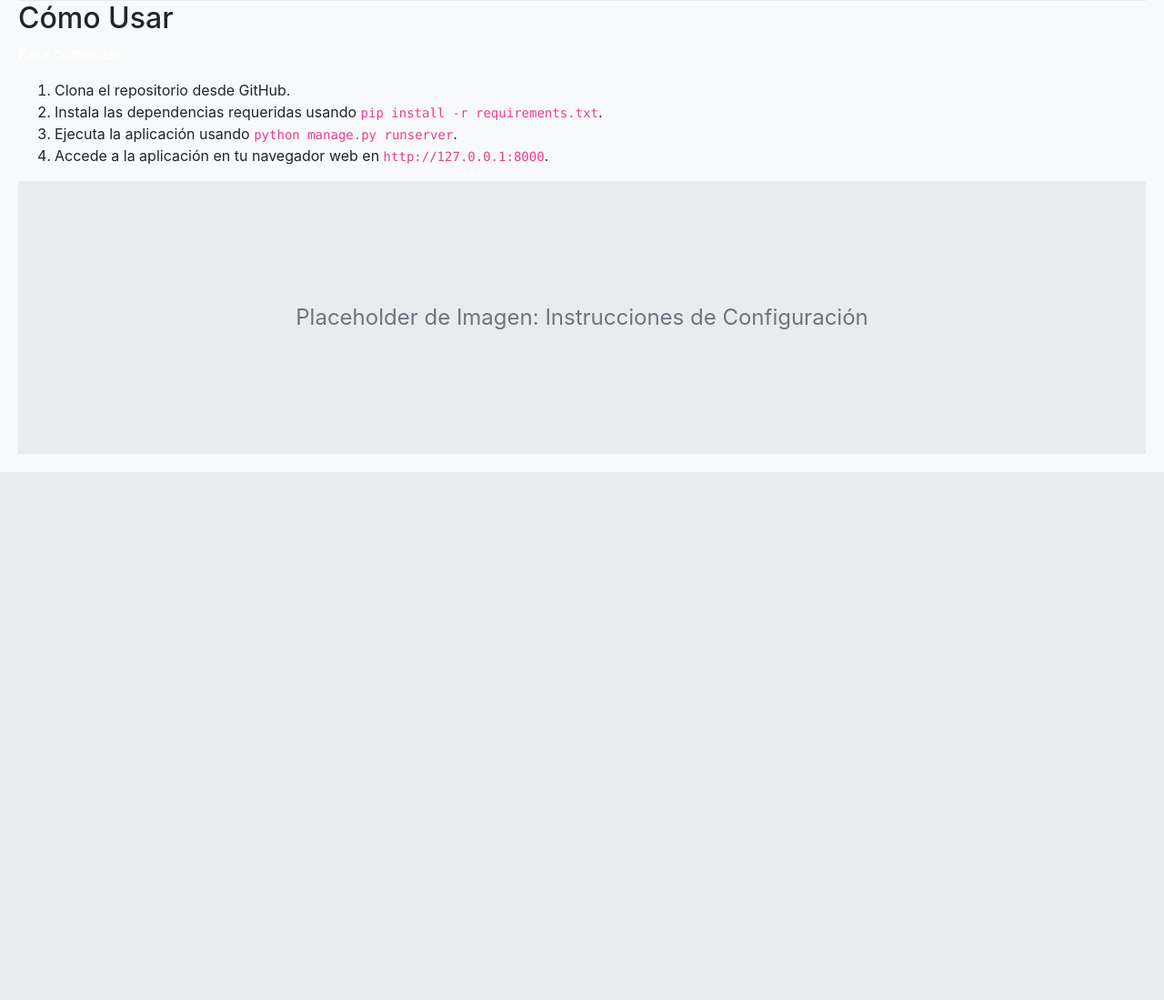
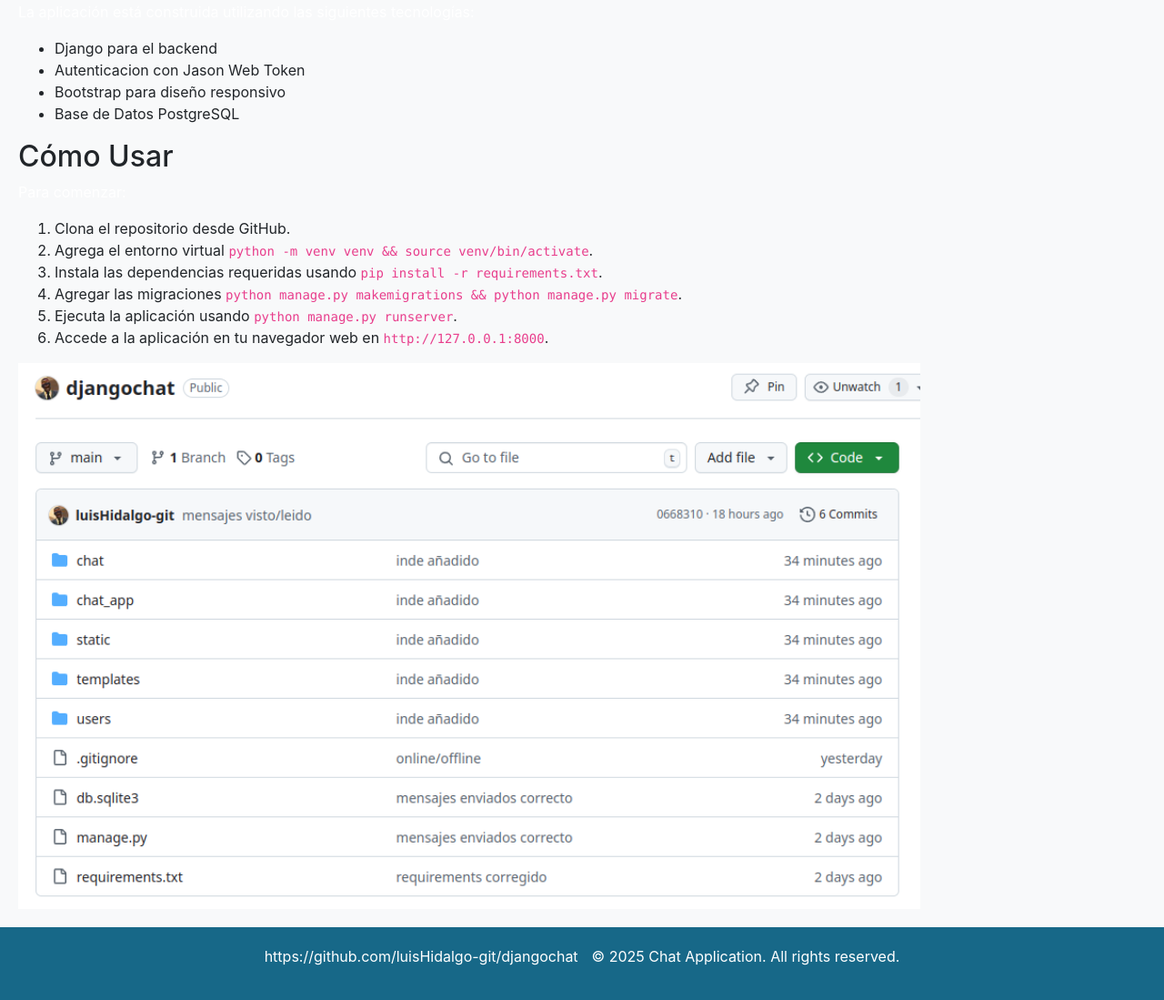
Before and after one commit to luisHidalgo-git/djangochat, a Django app: page / in a window 1280 px wide. Shown: the part 1164-2263 px from the top of the page at 91% size. Before the commit the page ends 1683 px from the top, so only its background shows below. Run offline with Django 5.2, Linux system fonts and the light colour scheme; some libraries are stand-ins or nearby versions.

Commit message:
estilos terminados

```diff
--- a/static/css/footer.css
+++ b/static/css/footer.css
@@ -1,11 +1,21 @@
+html, body {
+    height: 100%;
+    margin: 0;
+    display: flex;
+    flex-direction: column;
+}
+
+.content {
+    flex: 1; /* Permite que el contenido crezca según sea necesario */
+    margin: 20px;
+}
+
 footer {
     width: 100%;
     background-color: rgb(23, 104, 136);
     padding: 20px;
     text-align: center;
-    position: fixed; /* Fija el footer en la parte inferior */
-    bottom: 0;
-    left: 0;
+    margin-top: auto; /* Permite que el footer se desplace según el contenido */
 }
 
 footer ul {
--- a/static/css/index.css
+++ b/static/css/index.css
@@ -4,15 +4,23 @@ body {
 
 .content {
     margin: 20px;
+    margin-bottom: 80px; /* Espacio adicional para evitar que el contenido quede oculto */
 }
 
-.image-placeholder {
-    width: 100%;
-    height: 300px;
+#github {
+    width: 80%;
+    height: 600px;
     background-color: #e9ecef;
     display: flex;
     justify-content: center;
     align-items: center;
+}
+
+#video {
+    width: 100%;
+    height: 800px;
+    display: flex;
+    justify-content: center;
+    align-items: center;
     font-size: 24px;
-    color: #6c757d;
 }
--- a/templates/index.html
+++ b/templates/index.html
@@ -24,37 +24,31 @@
             <li>Funcionalidad de búsqueda para mensajes</li>
         </ul>
 
-        <div class="image-placeholder">
-            <span>Placeholder de Imagen: Interfaz de Chat Académico</span>
-        </div>
+        <video id="video" autoplay loop>
+            <source src="{% static 'videos/Demostracion.mp4' %}" type="video/mp4">
+        </video>
 
         <h2>Tecnologías Utilizadas</h2>
         <p>La aplicación está construida utilizando las siguientes tecnologías:</p>
         <ul>
             <li>Django para el backend</li>
-            <li>Channels para soporte de WebSocket</li>
             <li>Autenticacion con Jason Web Token</li>
             <li>Bootstrap para diseño responsivo</li>
-            <li>Redis para capas de canal</li>
             <li>Base de Datos PostgreSQL</li>
         </ul>
-
-        <div class="image-placeholder">
-            <span>Placeholder de Imagen: Stack Tecnológico</span>
-        </div>
 
         <h2>Cómo Usar</h2>
         <p>Para comenzar:</p>
         <ol>
             <li>Clona el repositorio desde GitHub.</li>
+            <li>Agrega el entorno virtual <code>python -m venv venv && source venv/bin/activate</code>.</li>
             <li>Instala las dependencias requeridas usando <code>pip install -r requirements.txt</code>.</li>
+            <li>Agregar las migraciones <code>python manage.py makemigrations && python manage.py migrate</code>.</li>
             <li>Ejecuta la aplicación usando <code>python manage.py runserver</code>.</li>
             <li>Accede a la aplicación en tu navegador web en <code>http://127.0.0.1:8000</code>.</li>
         </ol>
 
-        <div class="image-placeholder">
-            <span>Placeholder de Imagen: Instrucciones de Configuración</span>
-        </div>
+        <img src="{% static 'img/github.png' %}" alt="" id="github">
     </div>
 
     {% include 'footer.html' %}
```
Also changed, not shown: static/img/databse.png (added), static/img/github.png (added), static/img/python.png (added), 2 other files.
